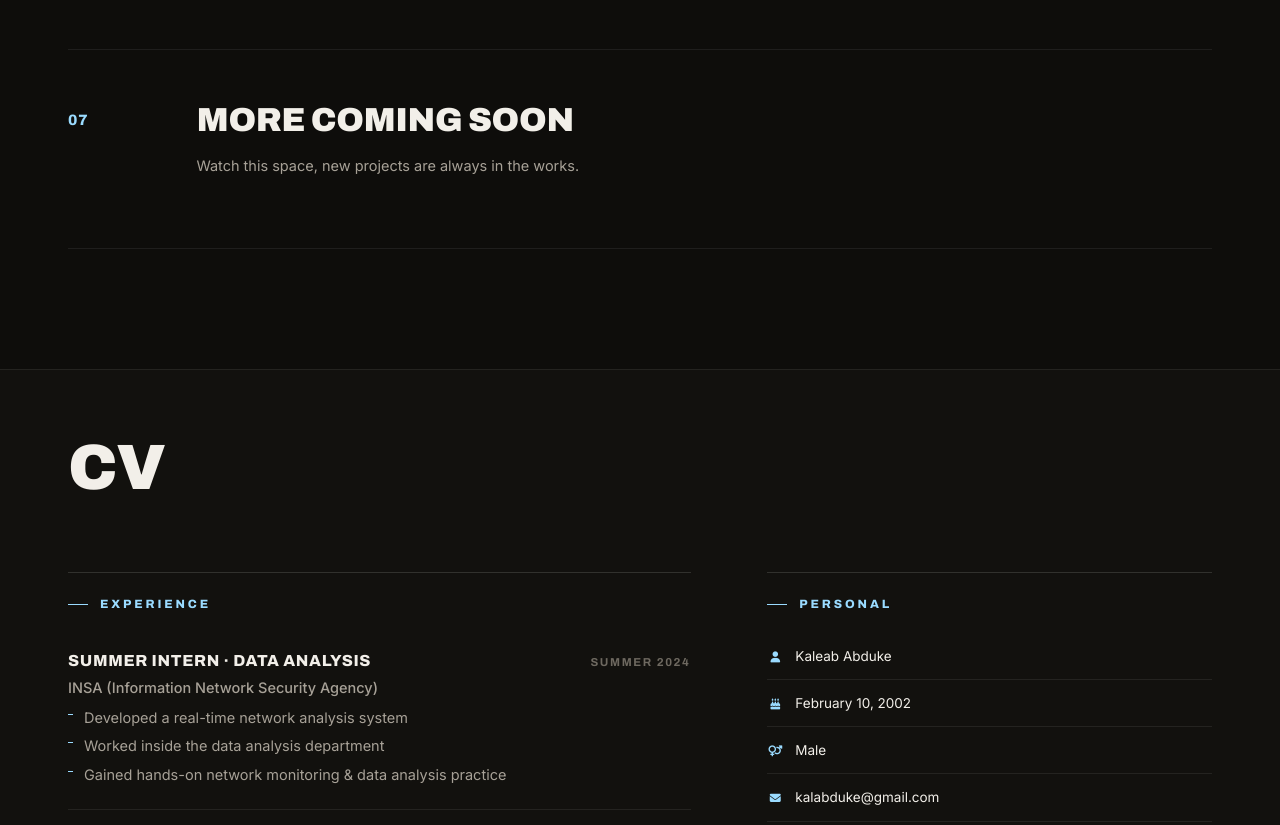
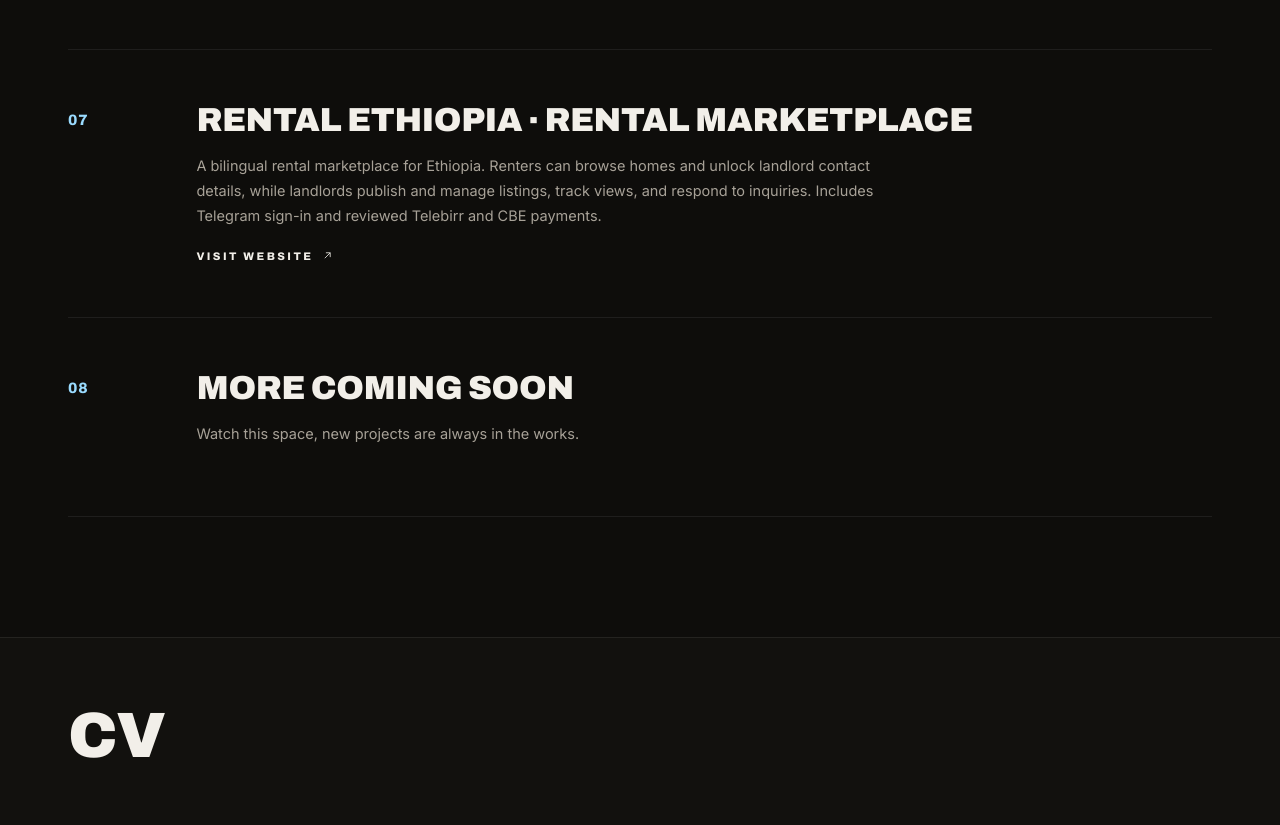
Before and after one commit to Kalabduke/Portfolio, a plain HTML site: page index.html in a window 1280 px wide. Shown: the part 4930-5755 px from the top of the page. Drawn offline with Linux system fonts and the light colour scheme.

Commit message:
Add Rental Ethiopia to portfolio

```diff
--- a/index.html
+++ b/index.html
@@ -388,9 +388,28 @@
                 </div>
             </article>
 
+            <!-- Rental Ethiopia -->
+            <article class="project-row reveal" data-tilt>
+                <div class="proj-num">07</div>
+                <div class="proj-body">
+                    <h3 class="proj-title">Rental Ethiopia · Rental Marketplace</h3>
+                    <p class="proj-desc">
+                        A bilingual rental marketplace for Ethiopia. Renters can browse homes and unlock
+                        landlord contact details, while landlords publish and manage listings, track views,
+                        and respond to inquiries. Includes Telegram sign-in and reviewed Telebirr and CBE payments.
+                    </p>
+                    <div class="proj-links">
+                        <a href="https://rental-ethiopia.ethiodeploy.com/" target="_blank" rel="noopener noreferrer">
+                            Visit Website
+                            <svg viewBox="0 0 24 24"><path d="M7 17L17 7M9 7h8v8"></path></svg>
+                        </a>
+                    </div>
+                </div>
+            </article>
+
             <!-- Coming soon -->
             <article class="project-row reveal" data-tilt>
-                <div class="proj-num">07</div>
+                <div class="proj-num">08</div>
                 <div class="proj-body">
                     <h3 class="proj-title">More Coming Soon</h3>
                     <p class="proj-desc">
```
Also changed, not shown: projects.html (+20 -1 lines).
